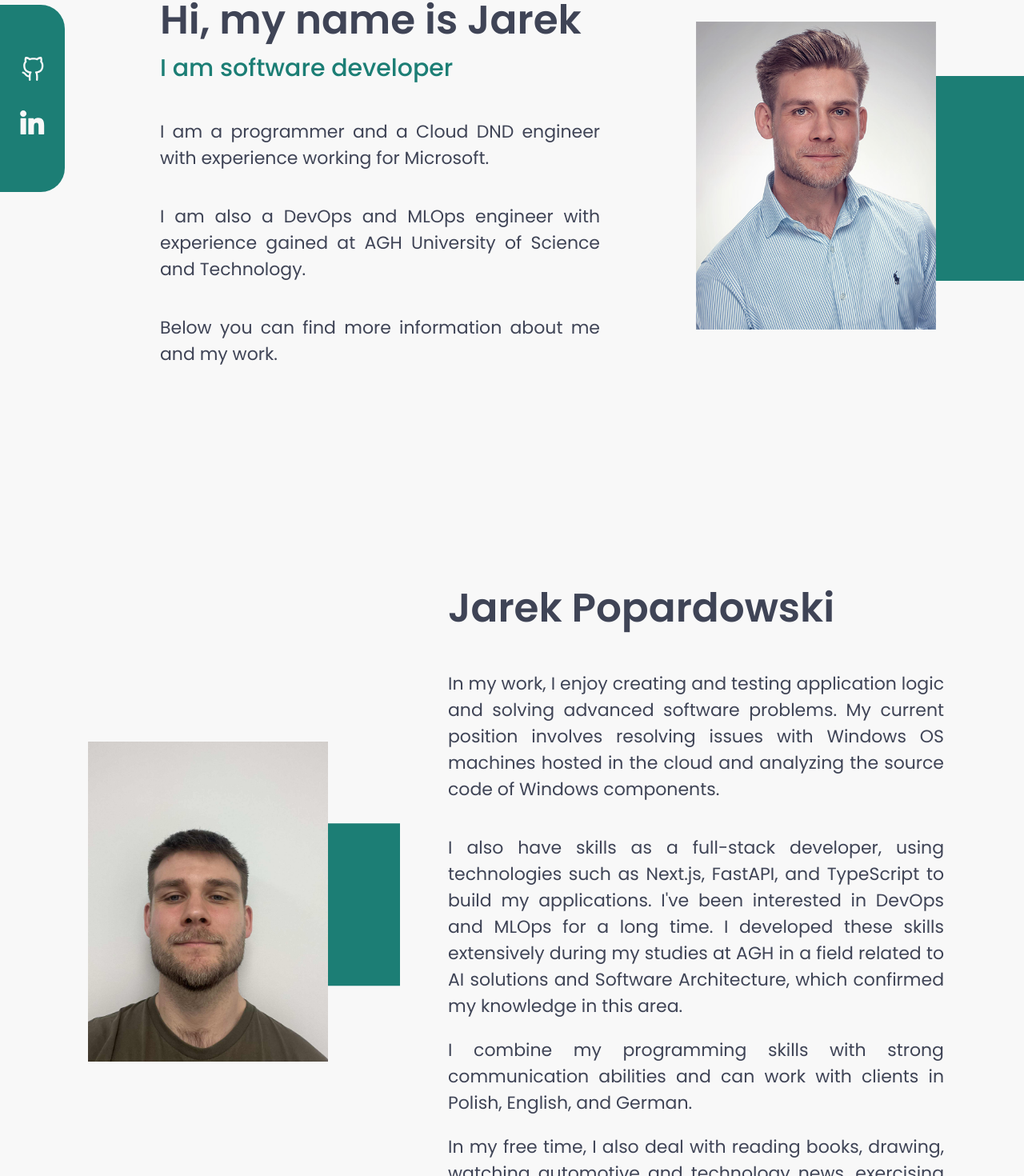
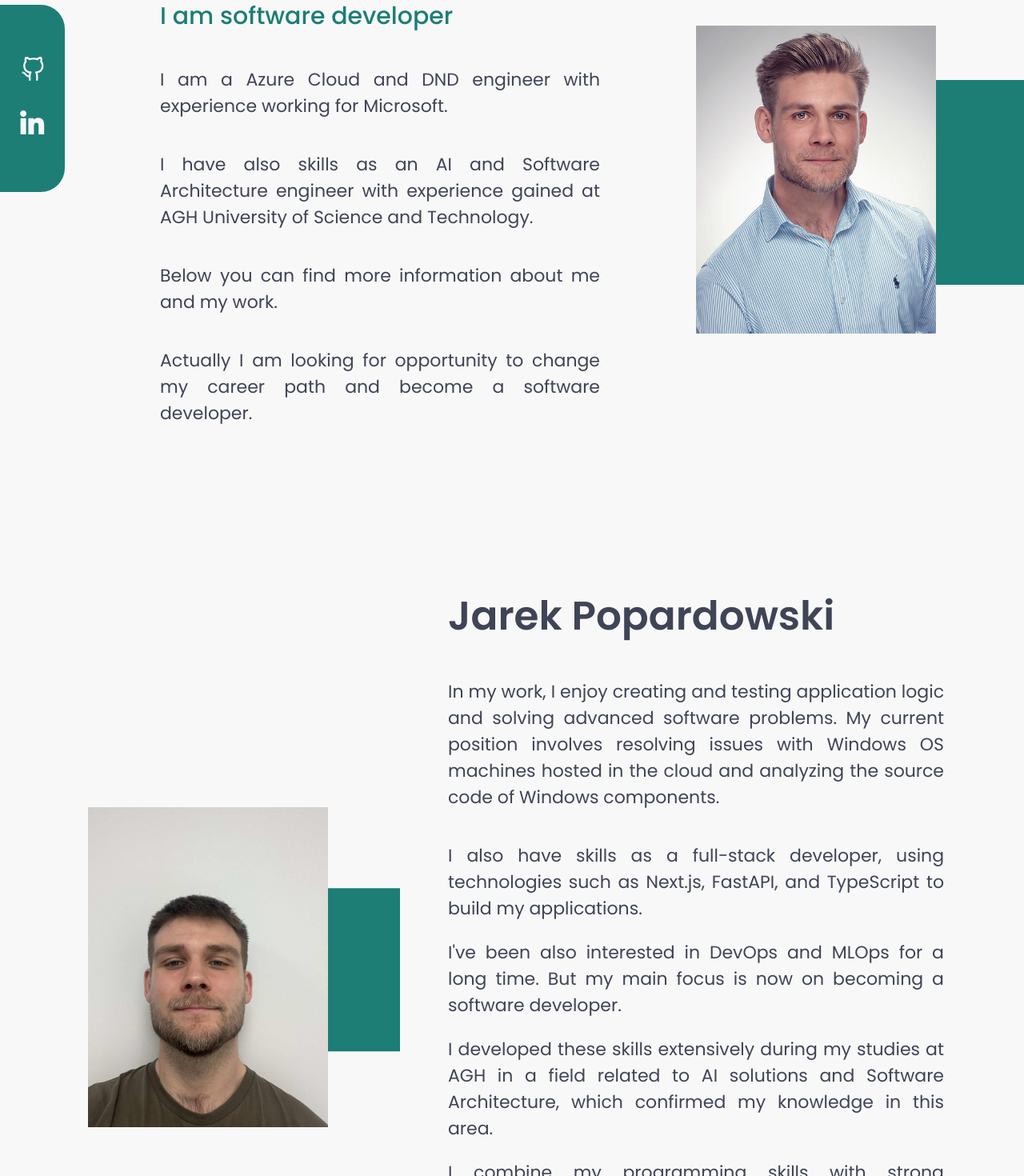
Before and after one commit to Po33ski/portfolio, a React (Create React App) app: page / in a window 1280 px wide. Shown: the part 277-1747 px from the top of the page at 80% size. Built offline with nearby package versions, Linux system fonts and the light colour scheme; no server answers.

Commit message:
small changes

```diff
--- a/src/components/ProjectsStack/ProjectsStack.js
+++ b/src/components/ProjectsStack/ProjectsStack.js
@@ -38,7 +38,6 @@ const ProjectsStack = () => {
       <SvgsWrapper>
         <SvgElement svg={<DockerSVG />} title={"Docker"} />
         <SvgElement svg={<CIcdSVG />} title={"CI/CD"} />
-        <SvgElement svg={<TerraformSVG />} title={"Terraform"} />
         <SvgElement svg={<GitSVG />} title={"Git"} />
         <SvgElement svg={<AzureSVG />} title={"Azure"} />
       </SvgsWrapper>
@@ -46,6 +45,7 @@ const ProjectsStack = () => {
       <SvgsWrapper>
         <SvgElement svg={<JenkinsSVG />} title={"Jenkins"} />
         <SvgElement svg={<AwsSVG />} title={"AWS"} />
+        <SvgElement svg={<TerraformSVG />} title={"Terraform"} />
       </SvgsWrapper>
     </Wrapper>
   )
--- a/src/routes/About/About.js
+++ b/src/routes/About/About.js
@@ -59,15 +59,19 @@ const About = ({ aboutRef }) => {
           </p>
           <p>
             I also have skills as a full-stack developer, using technologies such as Next.js, FastAPI, and TypeScript to build my applications.
-            I've been interested in DevOps and MLOps for a long time.
+          </p>
+          <p>
+            I've been also interested in DevOps and MLOps for a long time. But my main focus is now on becoming a software developer.
+          </p>
+          <p>
             I developed these skills extensively during my studies at AGH in a field related to AI solutions and Software Architecture, which confirmed my knowledge in this area.
           </p>
           <p>
             I combine my programming skills with strong communication abilities and can work with clients in Polish, English, and German.
           </p>
           <p>
-            In my free time, I also deal with reading books, drawing, watching automotive
-            and technology news, exercising or enjoying a computer games or series.
+            In my free time, I also deal with reading books, watching automotive and technology related content,
+            exercising or enjoying a computer games or series.
           </p>
         </TextWrapper>
       </AboutWrapper>
--- a/src/routes/Home/Home.js
+++ b/src/routes/Home/Home.js
@@ -11,13 +11,16 @@ const HomePage = ({ homeRef }) => {
         <h1>Hi, my name is Jarek</h1>
         <h4>I am software developer</h4>
         <p>
-          I am a programmer and a Cloud DND engineer with experience working for Microsoft.
+          I am a Azure Cloud and DND engineer with experience working for Microsoft.
         </p>
         <p>
-          I am also a DevOps and MLOps engineer with experience gained at AGH University of Science and Technology.
+          I have also skills as an AI and Software Architecture engineer with experience gained at AGH University of Science and Technology.
         </p>
         <p>
           Below you can find more information about me and my work.
+        </p>
+        <p>
+          Actually I am looking for opportunity to change my career path and become a software developer.
         </p>
       </TextWrapper>
       <MyImageWrapper>
```
